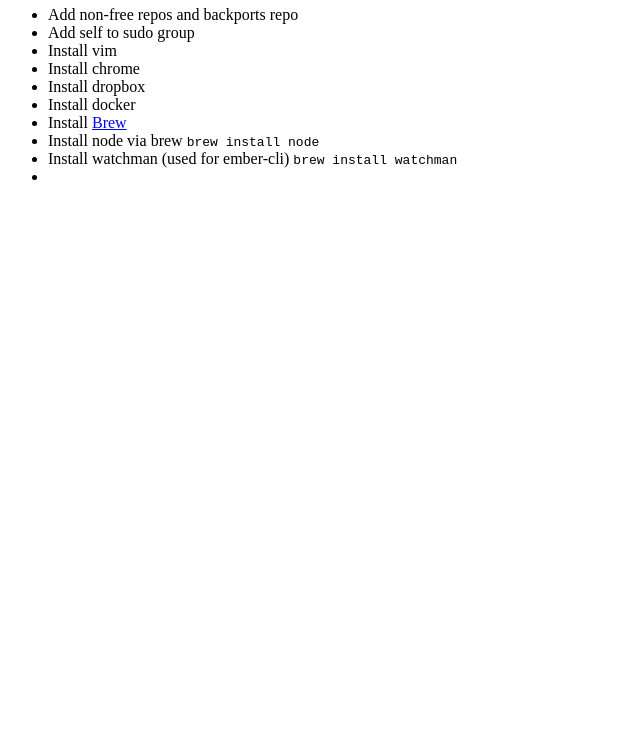
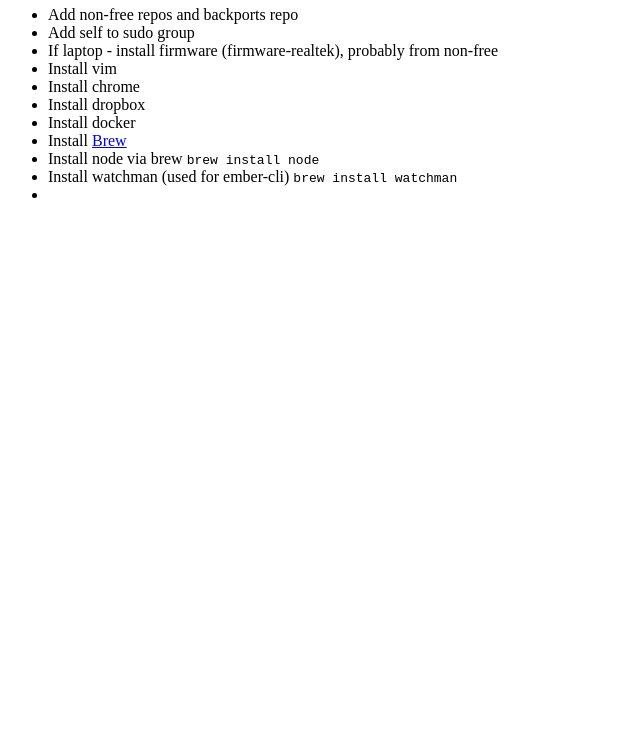
Before and after one commit to jsorah/jsorah.github.io, a plain HTML site: page index.html in a window 1280 px wide. Shown: the part 60-800 px from the top of the page, without its empty margins (0-640 px from the left). Drawn offline with Linux system fonts and the light colour scheme.

Commit message:
Update index.html

```diff
--- a/index.html
+++ b/index.html
@@ -4,6 +4,7 @@
   <ul>
     <li>Add non-free repos and backports repo</li>
     <li>Add self to sudo group</li>
+    <li>If laptop - install firmware (firmware-realtek), probably from non-free</li>
     <li>Install vim</li>
     <li>Install chrome</li>
     <li>Install dropbox</li>
```
